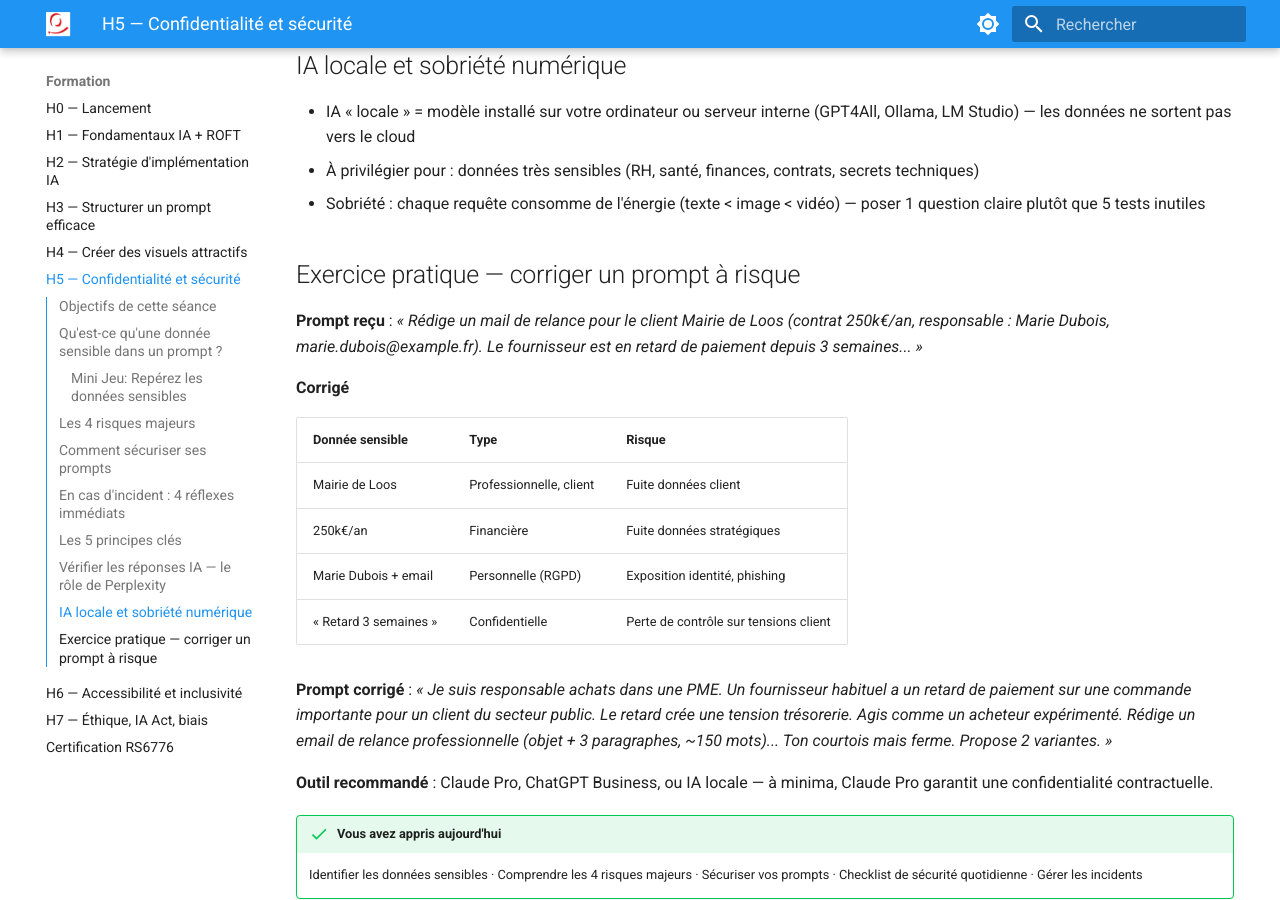
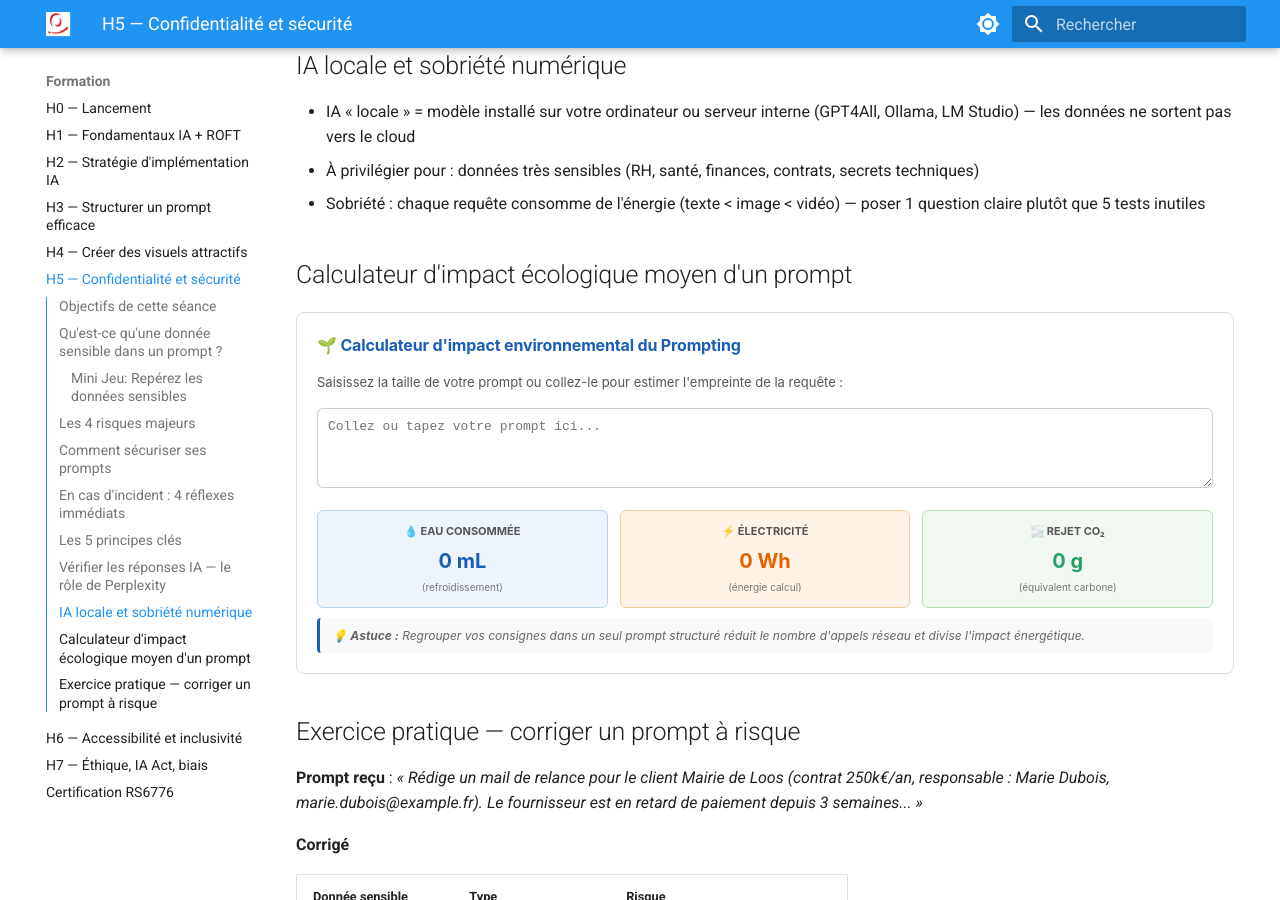
Before and after one commit to pierre-l-hue/wiki-formation-ia, an MkDocs documentation site: the page built from docs/formation/h5.md, in a window 1280 px wide and 900 px high, scrolled down 3166 px. Built offline with MkDocs 1.6.1 and Material for MkDocs 9.7.7, drawn with Linux system fonts in a browser that asks for light colours.

Commit message:
Implement ecological impact calculator for prompts
Added an ecological impact calculator for prompts, including water, electricity, and CO₂ emissions estimates based on prompt length.

```diff
--- a/docs/formation/h5.md
+++ b/docs/formation/h5.md
@@ -289,6 +289,88 @@ L'IA peut se tromper, halluciner ou simplifier à l'excès. **Perplexity** affic
 - À privilégier pour : données très sensibles (RH, santé, finances, contrats, secrets techniques)
 - Sobriété : chaque requête consomme de l'énergie (texte < image < vidéo) — poser 1 question claire plutôt que 5 tests inutiles
 
+## Calculateur d'impact écologique moyen d'un prompt
+
+<!-- ==================================================== -->
+<!-- CALCULATEUR D'EMPREINTE ÉCOLOGIQUE D'UN PROMPT       -->
+<!-- ==================================================== -->
+
+<div style="background: #ffffff; padding: 20px; border-radius: 8px; border: 1px solid #ddd; margin: 20px 0; font-family: -apple-system, BlinkMacSystemFont, 'Segoe UI', Roboto, sans-serif; color: #1a1a1a;">
+
+  <h4 style="margin-top: 0; margin-bottom: 10px; color: #1a5fb4; display: flex; align-items: center; gap: 8px;">
+    🌱 Calculateur d'impact environnemental du Prompting
+  </h4>
+  <p style="font-size: 13px; color: #555; margin-bottom: 16px;">
+    Saisissez la taille de votre prompt ou collez-le pour estimer l'empreinte de la requête :
+  </p>
+
+  <textarea id="eco-input" placeholder="Collez ou tapez votre prompt ici..." style="width: 100%; height: 80px; padding: 10px; border: 1px solid #ccc; border-radius: 6px; font-size: 13px; box-sizing: border-box; margin-bottom: 14px; resize: vertical;"></textarea>
+
+  <div style="display: grid; grid-template-columns: repeat(auto-fit, minmax(140px, 1fr)); gap: 12px; margin-bottom: 10px;">
+
+    <div style="background: #eef4fb; padding: 12px; border-radius: 6px; border: 1px solid #b8d3ec; text-align: center;">
+      <div style="font-size: 11px; text-transform: uppercase; color: #555; font-weight: 700;">💧 Eau consommée</div>
+      <div id="eco-water" style="font-size: 20px; font-weight: 700; color: #1a5fb4; margin-top: 4px;">0 mL</div>
+      <div style="font-size: 10px; color: #777; margin-top: 2px;">(refroidissement)</div>
+    </div>
+
+    <div style="background: #fdf3e7; padding: 12px; border-radius: 6px; border: 1px solid #f2cf9d; text-align: center;">
+      <div style="font-size: 11px; text-transform: uppercase; color: #555; font-weight: 700;">⚡ Électricité</div>
+      <div id="eco-elec" style="font-size: 20px; font-weight: 700; color: #e66100; margin-top: 4px;">0 Wh</div>
+      <div style="font-size: 10px; color: #777; margin-top: 2px;">(énergie calcul)</div>
+    </div>
+
+    <div style="background: #f2f9f2; padding: 12px; border-radius: 6px; border: 1px solid #b2e0b2; text-align: center;">
+      <div style="font-size: 11px; text-transform: uppercase; color: #555; font-weight: 700;">🌫️ Rejet CO₂</div>
+      <div id="eco-co2" style="font-size: 20px; font-weight: 700; color: #26a269; margin-top: 4px;">0 g</div>
+      <div style="font-size: 10px; color: #777; margin-top: 2px;">(équivalent carbone)</div>
+    </div>
+
+  </div>
+
+  <div id="eco-tip" style="font-size: 12px; color: #666; font-style: italic; background: #f8f9fa; padding: 8px 12px; border-radius: 4px; border-left: 3px solid #1a5fb4;">
+    💡 <strong>Astuce :</strong> Regrouper vos consignes dans un seul prompt structuré réduit le nombre d'appels réseau et divise l'impact énergétique.
+  </div>
+</div>
+
+<script>
+(function() {
+  const input = document.getElementById('eco-input');
+  const waterEl = document.getElementById('eco-water');
+  const elecEl = document.getElementById('eco-elec');
+  const co2El = document.getElementById('eco-co2');
+
+  if (!input) return;
+
+  function calculate() {
+    const text = input.value.trim();
+    const length = text.length;
+
+    if (length === 0) {
+      waterEl.textContent = '0 mL';
+      elecEl.textContent = '0 Wh';
+      co2El.textContent = '0 g';
+      return;
+    }
+
+    // Unités estimées par requête de base + facteur d'échelle selon la longueur du prompt
+    const baseRequest = 1;
+    const scaleFactor = 1 + (length / 500); // Augmente légèrement si le prompt est très long
+
+    // Estimations moyennes
+    const waterMl = (5 * scaleFactor).toFixed(1); // env. 5ml par échange
+    const elecWh = (0.3 * scaleFactor).toFixed(2); // env. 0.3 Wh par requête
+    const co2G = (0.15 * scaleFactor).toFixed(2);  // env. 0.15g de CO2 eq.
+
+    waterEl.textContent = waterMl + ' mL';
+    elecEl.textContent = elecWh + ' Wh';
+    co2El.textContent = co2G + ' g';
+  }
+
+  input.addEventListener('input', calculate);
+})();
+</script>
+
 ## Exercice pratique — corriger un prompt à risque
 
 **Prompt reçu** : *« Rédige un mail de relance pour le client Mairie de Loos (contrat 250k€/an, responsable : Marie Dubois, marie.dubois@example.fr). Le fournisseur est en retard de paiement depuis 3 semaines... »*
```
